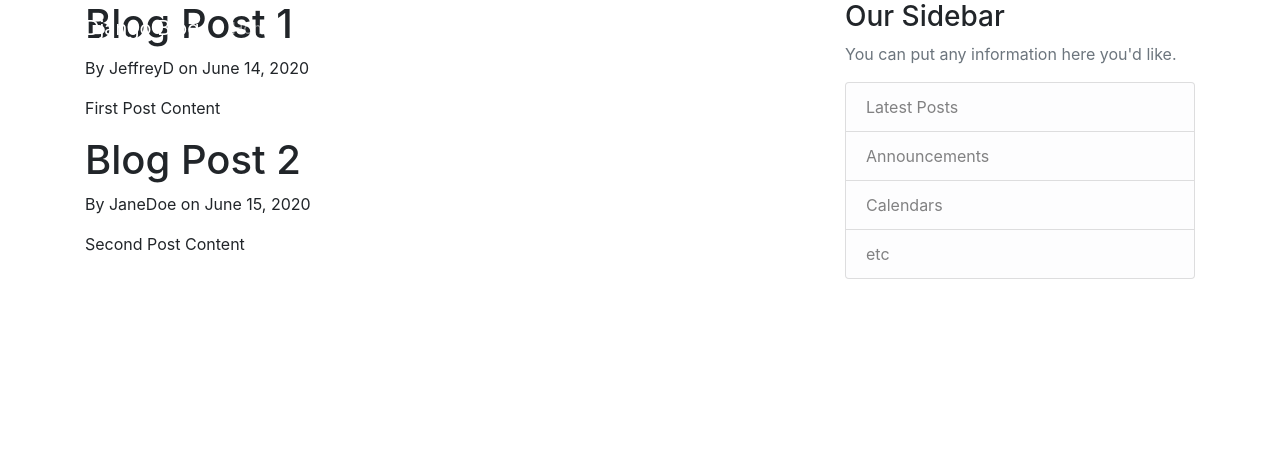
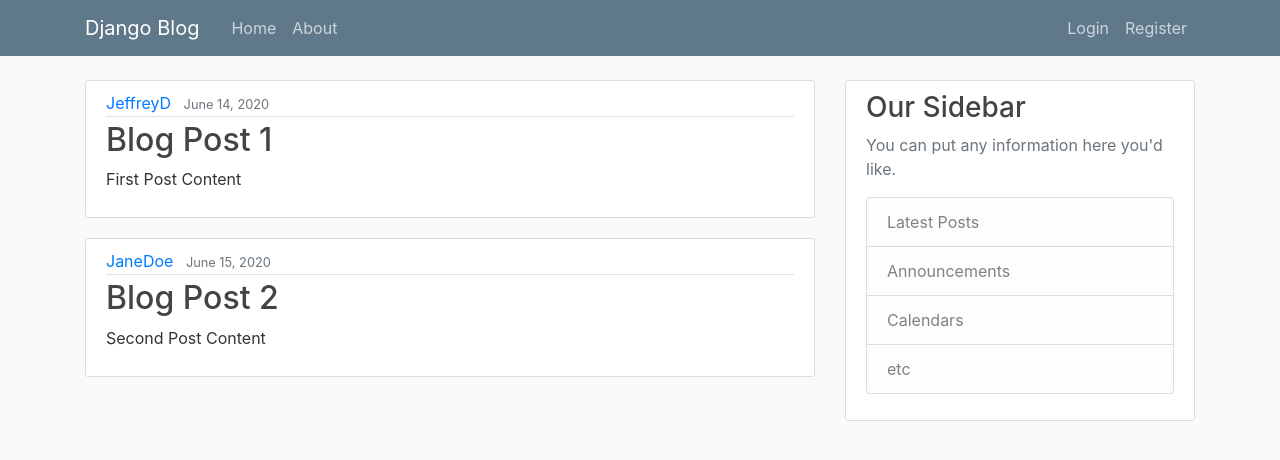
Before and after one commit to defazioj/django_learning, a Django app: page / in a window 1280 px wide. Shown: the top 460 px of the page. Run offline with Django 3.2, Linux system fonts and the light colour scheme; some libraries are stand-ins or nearby versions.

Commit message:
finishing templates lesson

```diff
--- /dev/null
+++ b/blog/static/blog/main.css
@@ -0,0 +1,84 @@
+body {
+  background: #fafafa;
+  color: #333333;
+  margin-top: 5rem;
+}
+
+h1, h2, h3, h4, h5, h6 {
+  color: #444444;
+}
+
+ul {
+  margin: 0;
+}
+
+.bg-steel {
+  background-color: #5f788a;
+}
+
+.site-header .navbar-nav .nav-link {
+  color: #cbd5db;
+}
+
+.site-header .navbar-nav .nav-link:hover {
+  color: #ffffff;
+}
+
+.site-header .navbar-nav .nav-link.active {
+  font-weight: 500;
+}
+
+.content-section {
+  background: #ffffff;
+  padding: 10px 20px;
+  border: 1px solid #dddddd;
+  border-radius: 3px;
+  margin-bottom: 20px;
+}
+
+.article-title {
+  color: #444444;
+}
+
+a.article-title:hover {
+  color: #428bca;
+  text-decoration: none;
+}
+
+.article-content {
+  white-space: pre-line;
+}
+
+.article-img {
+  height: 65px;
+  width: 65px;
+  margin-right: 16px;
+}
+
+.article-metadata {
+  padding-bottom: 1px;
+  margin-bottom: 4px;
+  border-bottom: 1px solid #e3e3e3
+}
+
+.article-metadata a:hover {
+  color: #333;
+  text-decoration: none;
+}
+
+.article-svg {
+  width: 25px;
+  height: 25px;
+  vertical-align: middle;
+}
+
+.account-img {
+  height: 125px;
+  width: 125px;
+  margin-right: 20px;
+  margin-bottom: 16px;
+}
+
+.account-heading {
+  font-size: 2.5rem;
+}
--- a/blog/templates/blog/base.html
+++ b/blog/templates/blog/base.html
@@ -1,3 +1,5 @@
+<!-- loading statis css file -->
+{% load static %}
 <!DOCTYPE html>
 <html>
 <head>
@@ -9,6 +11,8 @@
     <!-- Bootstrap CSS -->
     <link rel="stylesheet" href="https://stackpath.bootstrapcdn.com/bootstrap/4.3.1/css/bootstrap.min.css" integrity="sha384-ggOyR0iXCbMQv3Xipma34MD+dH/1fQ784/j6cY/iJTQUOhcWr7x9JvoRxT2MZw1T" crossorigin="anonymous">
 
+    <link rel="stylesheet" type="text/css" href="{% static 'blog/main.css' %}">
+
     {% if title %}
         <title>Django Blog - {{ title }}</title>
     {% else %}
@@ -19,14 +23,14 @@
     <header class="site-header">
       <nav class="navbar navbar-expand-md navbar-dark bg-steel fixed-top">
         <div class="container">
-          <a class="navbar-brand mr-4" href="/">Django Blog</a>
+          <a class="navbar-brand mr-4" href="{% url 'blog-home' %}">Django Blog</a>
           <button class="navbar-toggler" type="button" data-toggle="collapse" data-target="#navbarToggle" aria-controls="navbarToggle" aria-expanded="false" aria-label="Toggle navigation">
           <span class="navbar-toggler-icon"></span>
           </button>
           <div class="collapse navbar-collapse" id="navbarToggle">
             <div class="navbar-nav mr-auto">
-              <a class="nav-item nav-link" href="/">Home</a>
-              <a class="nav-item nav-link" href="/about">About</a>
+              <a class="nav-item nav-link" href="{% url 'blog-home' %}">Home</a>
+              <a class="nav-item nav-link" href="{% url 'about-page' %}">About</a>
             </div>
             <!-- Navbar Right Side -->
             <div class="navbar-nav">
--- a/blog/templates/blog/home.html
+++ b/blog/templates/blog/home.html
@@ -6,9 +6,16 @@
 {% block content %}
     {% for post in posts %}
     <!-- accessing vars with double curly -->
-        <h1>{{ post.title }}</h1>
-        <p>By {{ post.author }} on {{ post.date_posted }}</p>
-        <p>{{ post.content }}</p>
+        <article class="media content-section">
+          <div class="media-body">
+            <div class="article-metadata">
+              <a class="mr-2" href="#">{{ post.author }}</a>
+              <small class="text-muted">{{ post.date_posted }}</small>
+            </div>
+            <h2><a class="article-title" href="#">{{ post.title }}</a></h2>
+            <p class="article-content">{{ post.content }}</p>
+          </div>
+        </article>
     {% endfor %}
 <!-- dont need to explicitelty state which  -->
 <!-- block we're ending but can be good to keep track  -->
```
Also changed, not shown: db.sqlite3 (added).
